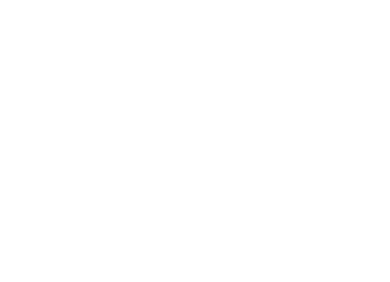
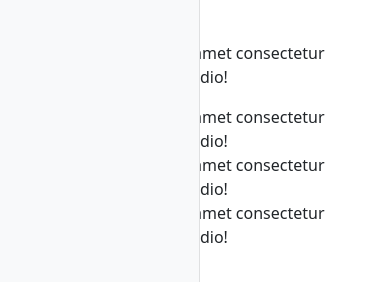
Before and after one commit to kulchaka/clearjs, a plain HTML site: page index.html in a window 390 px wide. Shown: the top 282 px of the page. Drawn offline with nearby package versions, Linux system fonts and the light colour scheme.

Commit message:
add bootstrap & styles

```diff
--- a/index.html
+++ b/index.html
@@ -5,7 +5,48 @@
     <meta http-equiv="X-UA-Compatible" content="IE=edge" />
     <meta name="viewport" content="width=device-width, initial-scale=1.0" />
     <link rel="shortcut icon" href="#" />
-    <title>Clear JS</title>
+    <link
+      href="https://cdn.jsdelivr.net/npm/bootstrap@5.0.0-beta1/dist/css/bootstrap.min.css"
+      rel="stylesheet"
+      integrity="sha384-giJF6kkoqNQ00vy+HMDP7azOuL0xtbfIcaT9wjKHr8RbDVddVHyTfAAsrekwKmP1"
+      crossorigin="anonymous"
+    />
+    <link rel="stylesheet" href="style.css" />
+    <title>JavaScript Contructor</title>
   </head>
-  <body></body>
+  <body>
+    <div id="app" class="container-fluid">
+      <div id="panel" class="bg-light sidebar"></div>
+      <div id="site" class="container">
+        <div class="row">
+          <div class="col-sm">
+            <h1>Hello world!</h1>
+          </div>
+        </div>
+
+        <div class="row">
+          <div class="col-sm">
+            <p>
+              Lorem ipsum dolor sit amet consectetur adipisicing elit. Optio,
+              odio!
+            </p>
+          </div>
+        </div>
+
+        <div class="row">
+          <div class="col-sm">
+            Lorem ipsum dolor sit amet consectetur adipisicing elit. Optio,
+            odio!
+          </div>
+          <div class="col-sm">
+            Lorem ipsum dolor sit amet consectetur adipisicing elit. Optio,
+            odio!
+          </div>
+          <div class="col-sm">
+            Lorem ipsum dolor sit amet consectetur adipisicing elit. Optio,
+            odio!
+          </div>
+        </div>
+      </div>
+  </body>
 </html>
--- /dev/null
+++ b/style.css
@@ -0,0 +1,22 @@
+#app {
+  position: relative;
+}
+
+.content {
+  position: absolute;
+  top: 0;
+  right: 0;
+  left: 200px;
+}
+
+.sidebar {
+  position: fixed;
+  top: 0;
+  bottom: 0;
+  left: 0;
+  width: 200px;
+  z-index: 100;
+  padding: 10px;
+  box-shadow: inset -1px 0 0 rgba(0, 0, 0, .1);
+  overflow-y: auto;
+}
```
Also changed, not shown: script.js (added).
